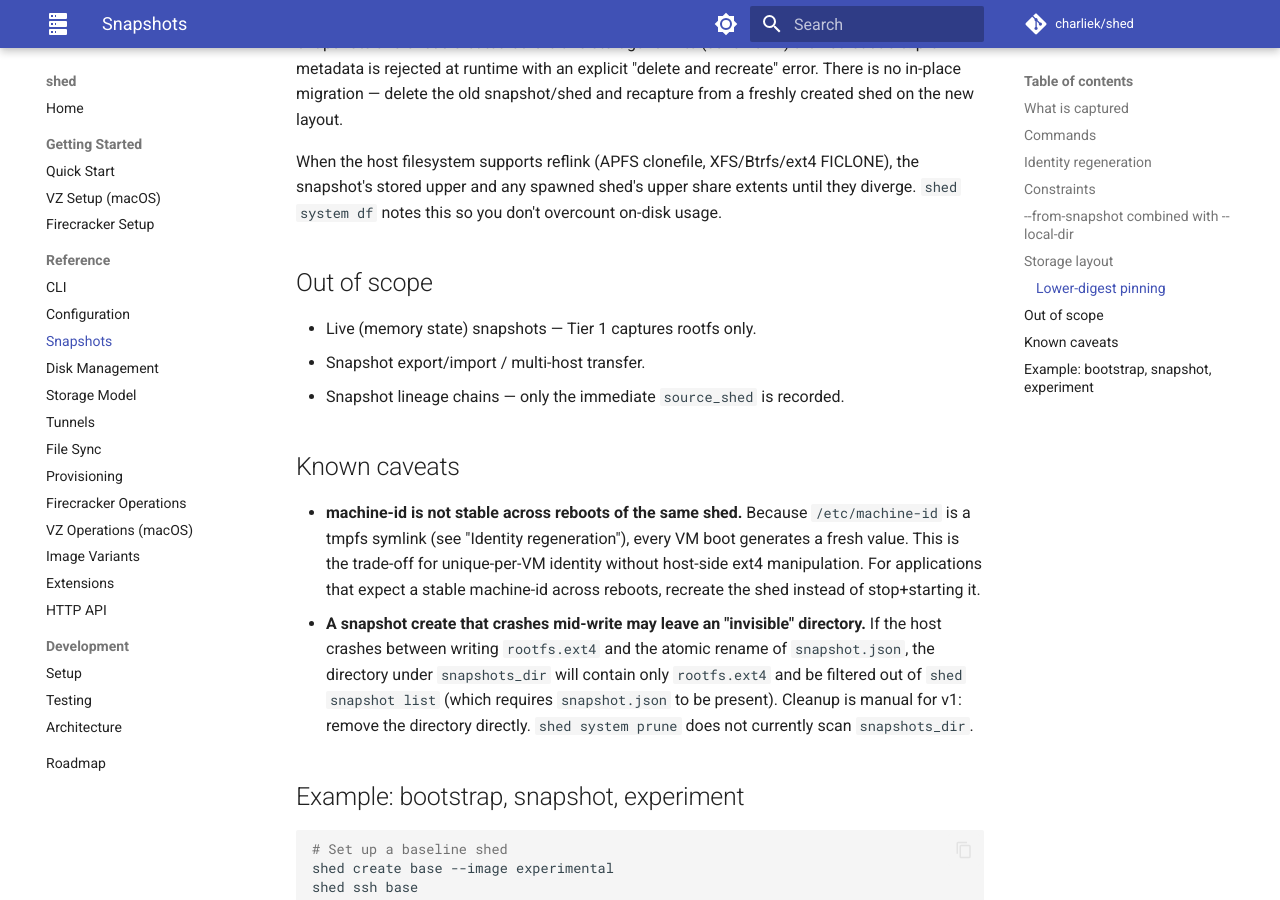
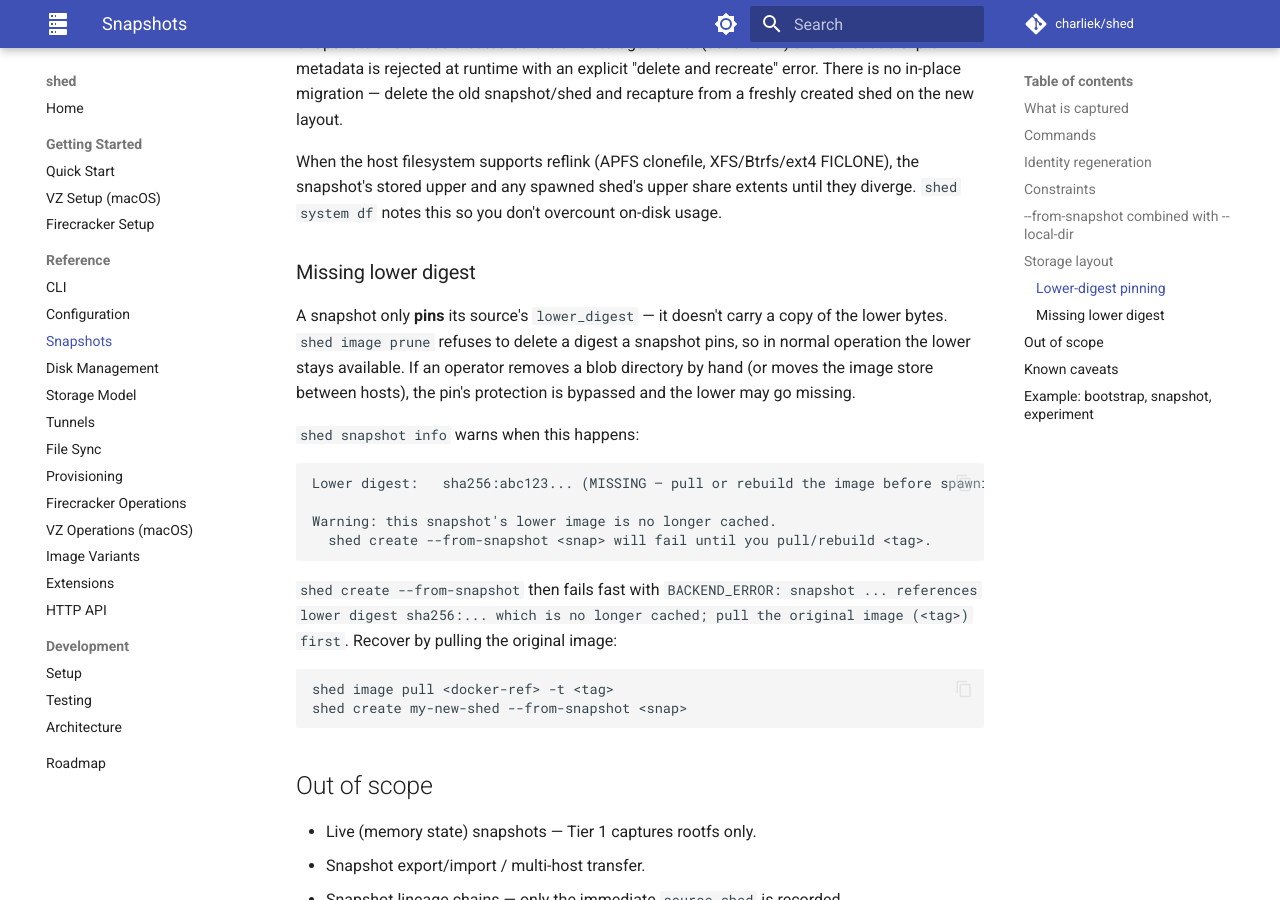
Before and after one commit to charliek/shed, an MkDocs documentation site: the page built from docs/reference/snapshots.md, in a window 1280 px wide and 900 px high, scrolled down 3021 px. Built offline with MkDocs 1.6.1 and Material for MkDocs 9.7.7, drawn with Linux system fonts in a browser that asks for light colours; comment, search, counter and statistics services are not loaded.

Commit message:
docs: add snapshot missing-lower-digest section, README quick-list updates
- snapshots.md: add a Missing lower digest subsection covering the
  `shed snapshot info` warning and the fail-fast error from
  `shed create --from-snapshot` when the pinned digest has been evicted.
- README.md: add `shed reset` to the CLI quick-list and an
  `--upper-size` example to the Create-a-Shed block.

````diff
--- a/docs/reference/snapshots.md
+++ b/docs/reference/snapshots.md
@@ -132,6 +132,33 @@ FICLONE), the snapshot's stored upper and any spawned shed's upper
 share extents until they diverge. `shed system df` notes this so you
 don't overcount on-disk usage.
 
+### Missing lower digest
+
+A snapshot only **pins** its source's `lower_digest` — it doesn't carry a
+copy of the lower bytes. `shed image prune` refuses to delete a digest a
+snapshot pins, so in normal operation the lower stays available. If an
+operator removes a blob directory by hand (or moves the image store between
+hosts), the pin's protection is bypassed and the lower may go missing.
+
+`shed snapshot info` warns when this happens:
+
+```text
+Lower digest:   sha256:abc123... (MISSING — pull or rebuild the image before spawning)
+
+Warning: this snapshot's lower image is no longer cached.
+  shed create --from-snapshot <snap> will fail until you pull/rebuild <tag>.
+```
+
+`shed create --from-snapshot` then fails fast with
+`BACKEND_ERROR: snapshot ... references lower digest sha256:... which is no
+longer cached; pull the original image (<tag>) first`. Recover by pulling
+the original image:
+
+```bash
+shed image pull <docker-ref> -t <tag>
+shed create my-new-shed --from-snapshot <snap>
+```
+
 ## Out of scope
 
 - Live (memory state) snapshots — Tier 1 captures rootfs only.
````
Also changed, not shown: README.md (+4 -0 lines).
